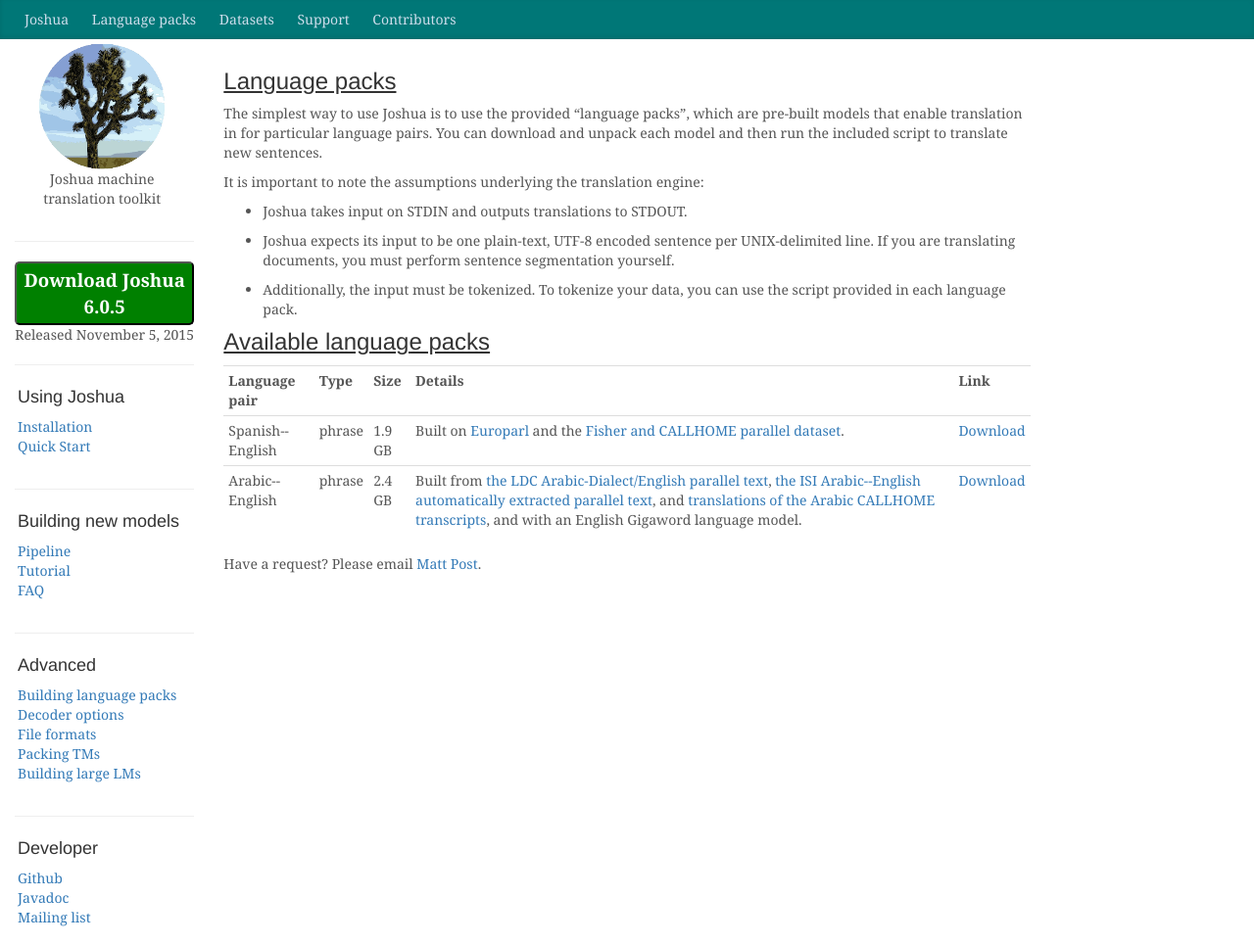
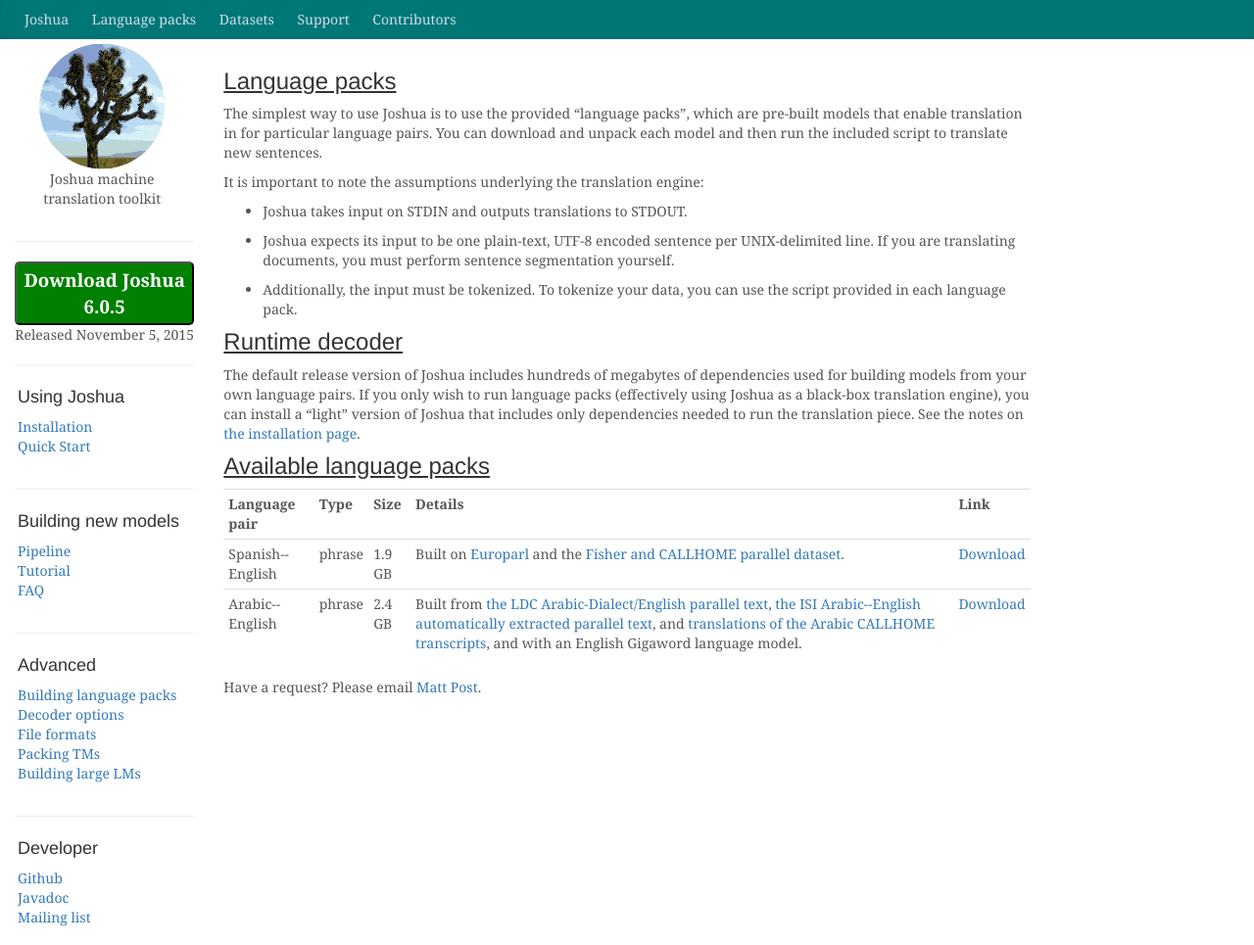
Before and after one commit to joshua-decoder/joshua-decoder.github.com, a Jekyll site: the page built from language-packs/index.md, in a window 1280 px wide. Shown: the whole page at 98% size. Built offline with Jekyll 4.4.1, drawn with Linux system fonts in a browser that asks for light colours; nearby versions of some CDN libraries; comment, search, counter and statistics services are not loaded.

Commit message:
Updated with instructions about installing joshua-runtime

```diff
--- a/language-packs/index.md
+++ b/language-packs/index.md
@@ -16,6 +16,14 @@
 
 - Additionally, the input must be tokenized. To tokenize your data, you can use the script provided
   in each language pack.
+
+## Runtime decoder
+
+The default release version of Joshua includes hundreds of megabytes of dependencies used
+for building models from your own language pairs. If you only wish to run language packs
+(effectively using Joshua as a black-box translation engine), you can install a "light" version
+of Joshua that includes only dependencies needed to run the translation piece. See the notes
+on [the installation page](../6/install.html).
 
 ## Available language packs
 
```
Also changed, not shown: 6.0/install.md (+27 -16 lines).
